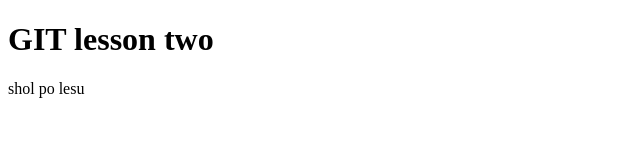
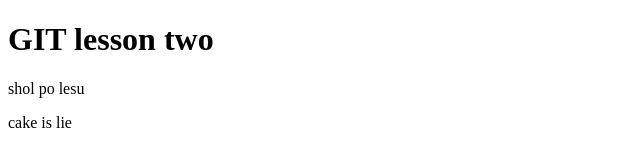
Before and after one commit to liLakkgosling/LP, a plain HTML site: page index.html in a window 1280 px wide. Shown: the full height of the page, 0-640 px from the left. Drawn offline with Linux system fonts and the light colour scheme.

Commit message:
first commit

```diff
--- a/index.html
+++ b/index.html
@@ -7,6 +7,7 @@
 <body>
 	<h1>GIT lesson two</h1>
 	<p>shol po lesu</p>
+	<p>cake is lie</p>
 
 </body>
 </html>
```
